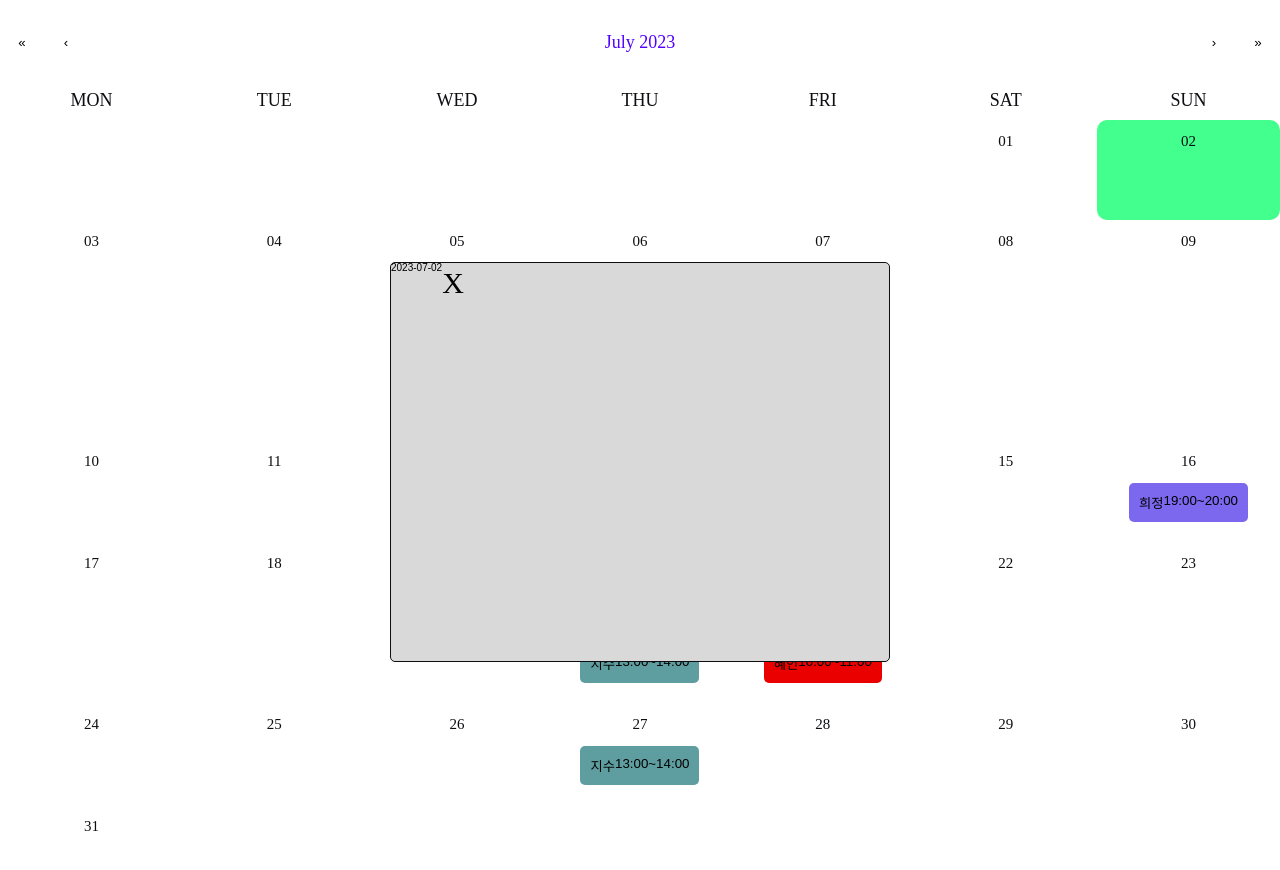
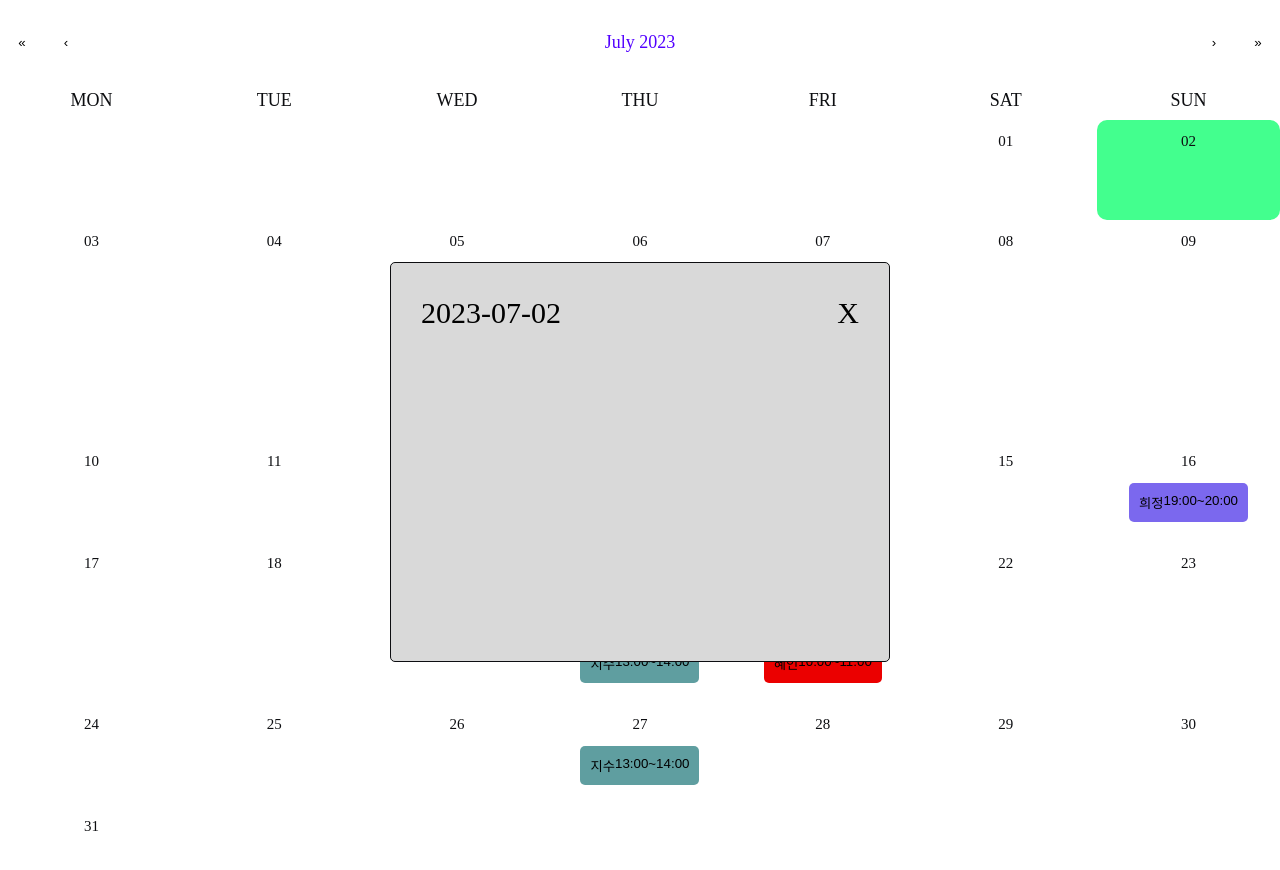
Before and after one commit to Gwasuwon-shot/web-pre-task, a React (Vite) app: page /ji-soo in a window 1280 px wide. Both pictures are taken after a click on the button "02". Shown: the top 870 px of the page. Built offline with nearby package versions, Linux system fonts and the light colour scheme; a web font is replaced by a local one.

Commit message:
[ design ] 모달 스타일링

```diff
--- a/src/components/jisoo/JisooCalendar.tsx
+++ b/src/components/jisoo/JisooCalendar.tsx
@@ -23,7 +23,7 @@ export default function JisooCalendar() {
     <JisooCalendarContainer>
       {openModal && (
         <Modal>
-          <h1>{value.toISOString().substr(0, 10)}</h1>
+          <ModalTitle>{value.toISOString().substr(0, 10)}</ModalTitle>
           <XButton onClick={handleCloseModal}>X</XButton>
         </Modal>
       )}
@@ -62,6 +62,10 @@ export default function JisooCalendar() {
   );
 }
 
+const ModalTitle = styled.h1`
+  ${({ theme }) => theme.fonts.caption_large};
+`;
+
 const XButton = styled.p`
   ${({ theme }) => theme.fonts.caption_large};
 
@@ -76,11 +80,13 @@ const JisooCalendarContainer = styled.div`
 
 const Modal = styled.aside`
   display: flex;
+  justify-content: space-between;
 
   position: absolute;
 
   width: 50rem;
   height: 40rem;
+  padding: 3rem;
 
   border: 1px solid ${({ theme }) => theme.colors.black};
   border-radius: 5px;
```
